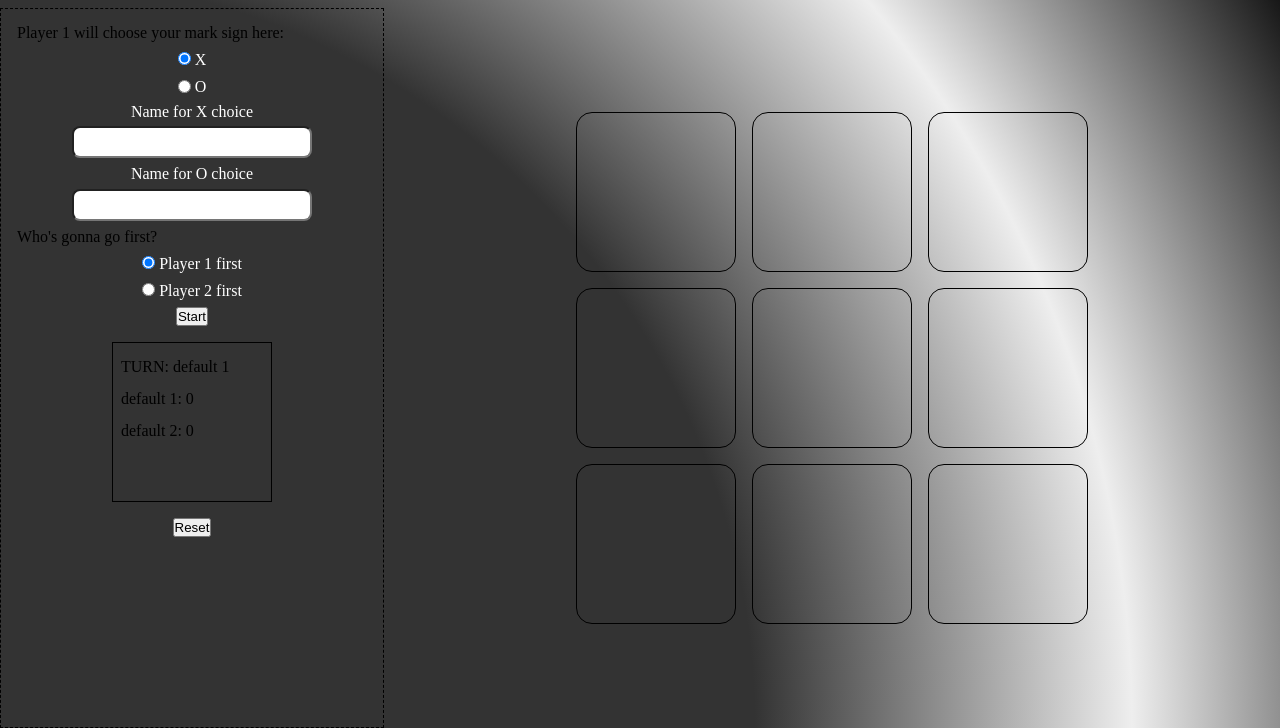
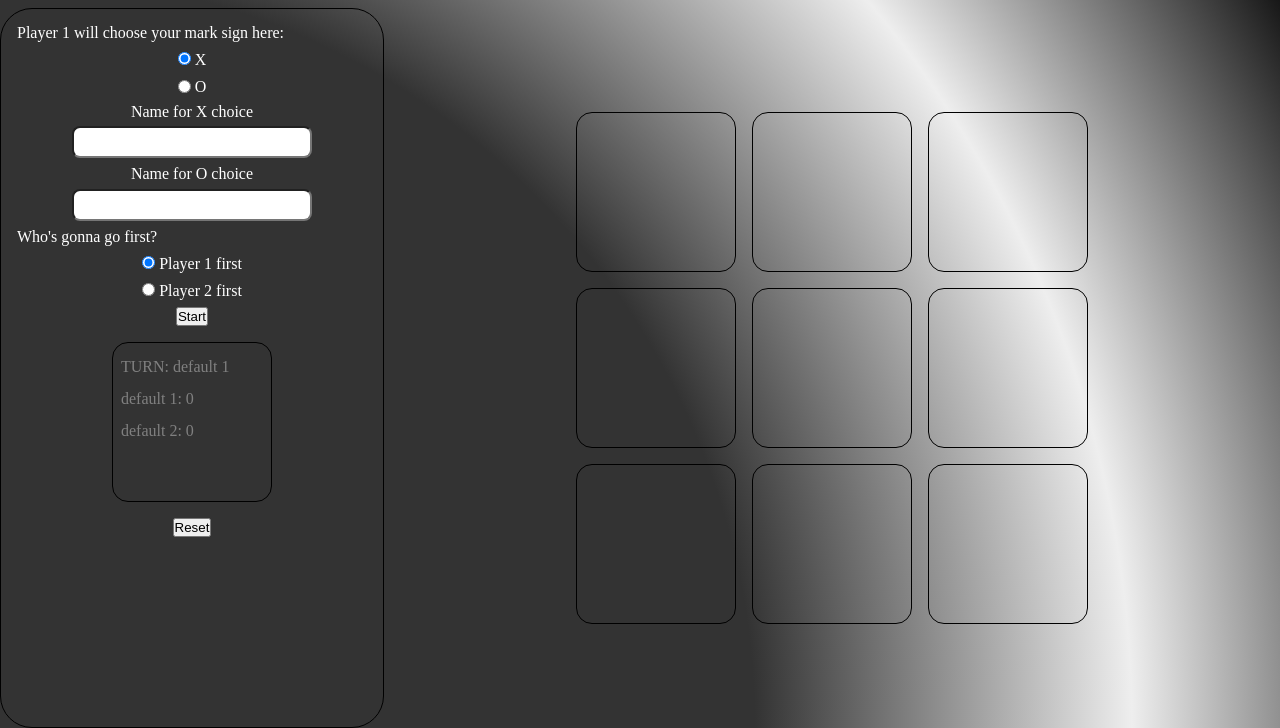
Before and after one commit to thpham1997/Tic_Tac_Toe, a website: page index.html in a window 1280 px wide. Shown: the part 72-800 px from the top of the page. Drawn offline with nearby package versions, Linux system fonts and the light colour scheme; files that its build step writes are made by us from their sources.

Commit message:
A small styling for control panel

```diff
--- a/scss/_control-panel.scss
+++ b/scss/_control-panel.scss
@@ -1,11 +1,13 @@
 .control-panel{
   border-color: black;
   border-width: 0.1rem;
-  border-style: dashed;
+  border-style: solid;
+  border-radius: 2rem;
   position: relative;
   padding: 1rem 1rem;
   background: inherit;
   height: 100%;
+  color: white;
   &__score{
     width: 10rem;
     height: 10rem;
@@ -13,10 +15,11 @@
     border-style: solid;
     border-color: black;
     border-width: 0.1rem;
+    border-radius: 1rem;
     & *{
       // background-color: bisque;
       margin: 1rem 0.5rem;
-      color: black;
+      color: grey;
     }
   }
 }
```
